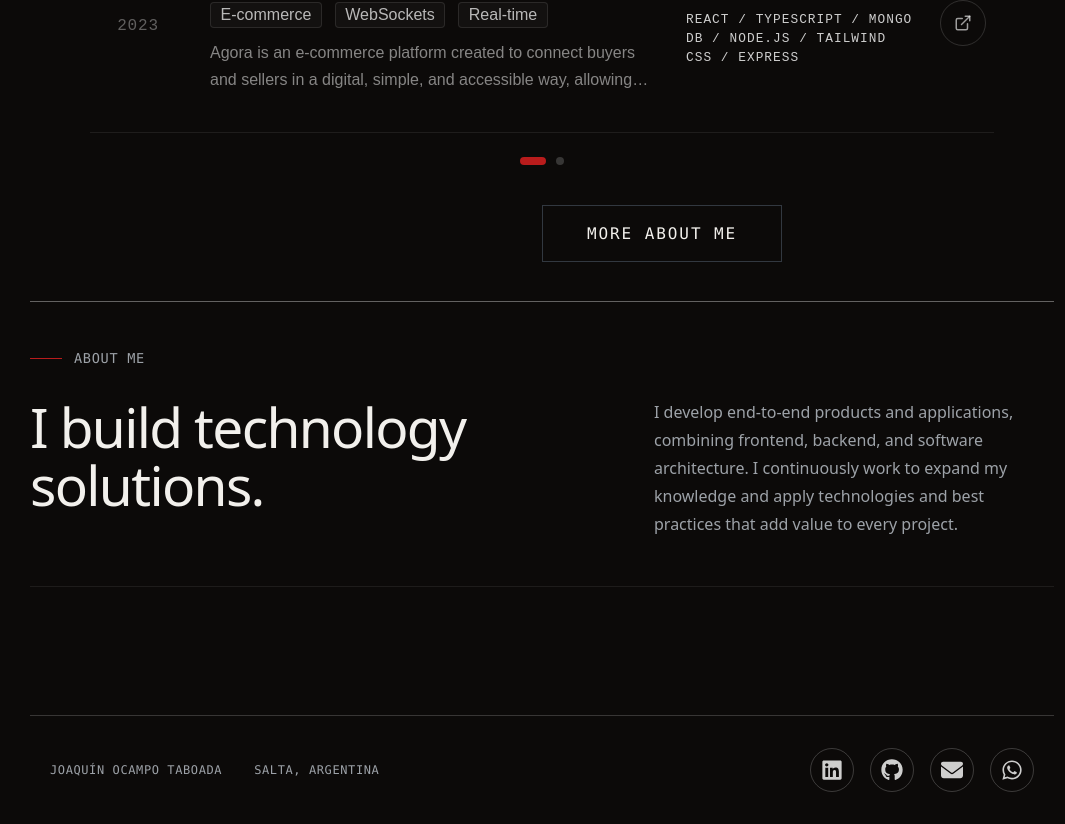
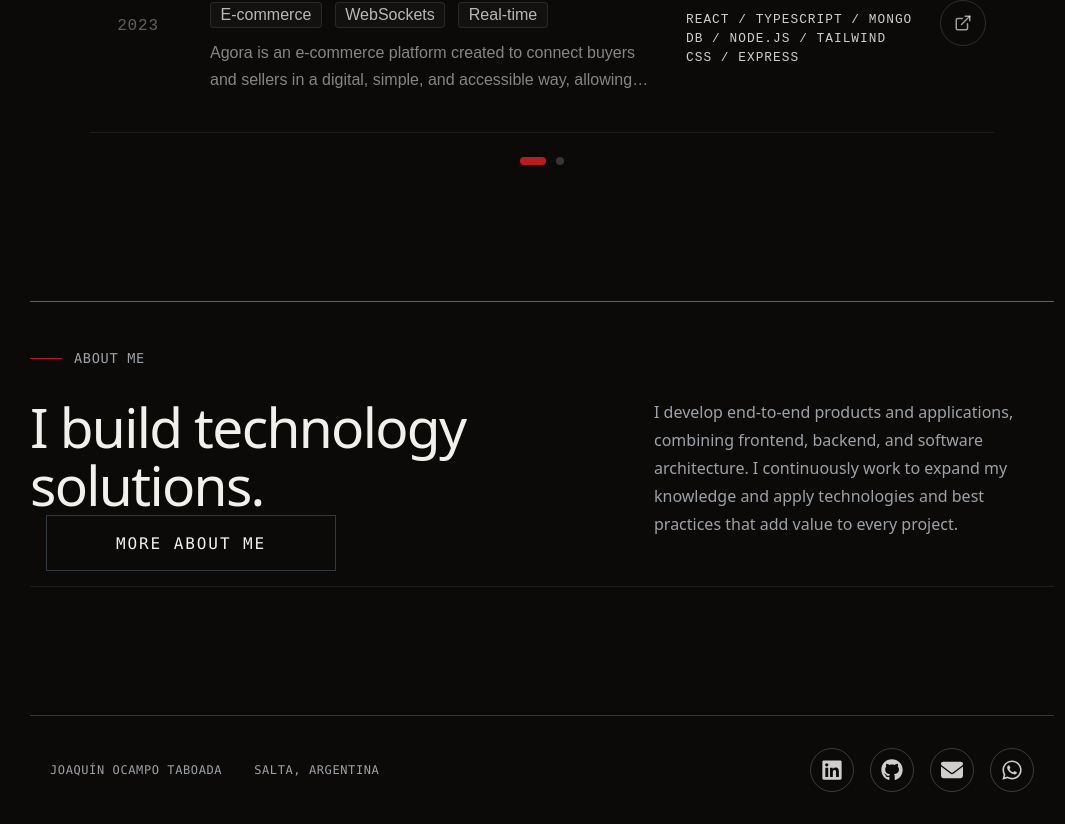
Before and after one commit to JoaquinGabriel17/portfolio-react, a Next.js app: page / in a window 1280 px wide. Shown: the part 2818-3642 px from the top of the page, without its empty margins (98-1163 px from the left). Built offline with nearby package versions, Linux system fonts and the light colour scheme.

Commit message:
link para about

```diff
--- a/src/app/page.js
+++ b/src/app/page.js
@@ -89,7 +89,7 @@ export default function Home() {
               ? "Desarrollo productos y aplicaciones de extremo a extremo, combinando frontend, backend y arquitectura de software. Busco mejorar continuamente mis conocimientos y aplicar tecnologías y buenas prácticas que aporten valor a cada proyecto."
               : "I develop end-to-end products and applications, combining frontend, backend, and software architecture. I continuously work to expand my knowledge and apply technologies and best practices that add value to every project."}
           />
-          <button className={`btn-primary ${styles.button}`}> <span>{lang === "es" ? "Más sobre mí" : "More about me"}</span></button>
+          <a href="/about"  className={`btn-primary ${styles.button}`}> <span>{lang === "es" ? "Más sobre mí" : "More about me"}</span></a>
         </section>
         <section id="contact"></section>
         <Footer></Footer>
--- a/src/app/page.module.css
+++ b/src/app/page.module.css
@@ -27,7 +27,8 @@
 
 .button{
   position: absolute;
-  top: 0;
+  bottom: 1rem;
+  left: 1rem;
 }
 
 #about{
```
Also changed, not shown: src/app/about/page.js (added, +7 -0 lines).
